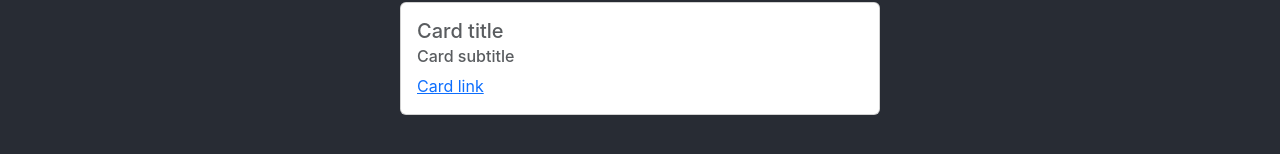
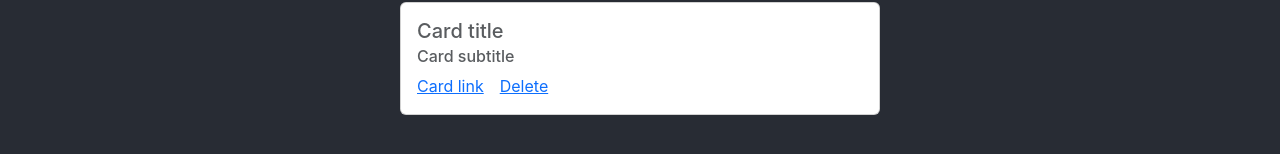
Before and after one commit to muskan2532150/Convin, a React (Create React App) app: page / in a window 1280 px wide. Shown: the part 200-354 px from the top of the page. Built offline with nearby package versions, Linux system fonts and the light colour scheme; the HTML template or start-up script is replaced by a standard one.

Commit message:
Add delete link

```diff
--- a/src/Component/Card.js
+++ b/src/Component/Card.js
@@ -7,6 +7,7 @@ const Card = () => {
                 <h5 className="card-title text-body-secondary">Card title</h5>
                 <h6 className="card-subtitle mb-2 text-body-secondary">Card subtitle</h6>
                 <a href="#" className="card-link">Card link</a>
+                <a href="#" className="card-link">Delete</a>
             </div>
         </div>
     )
```
